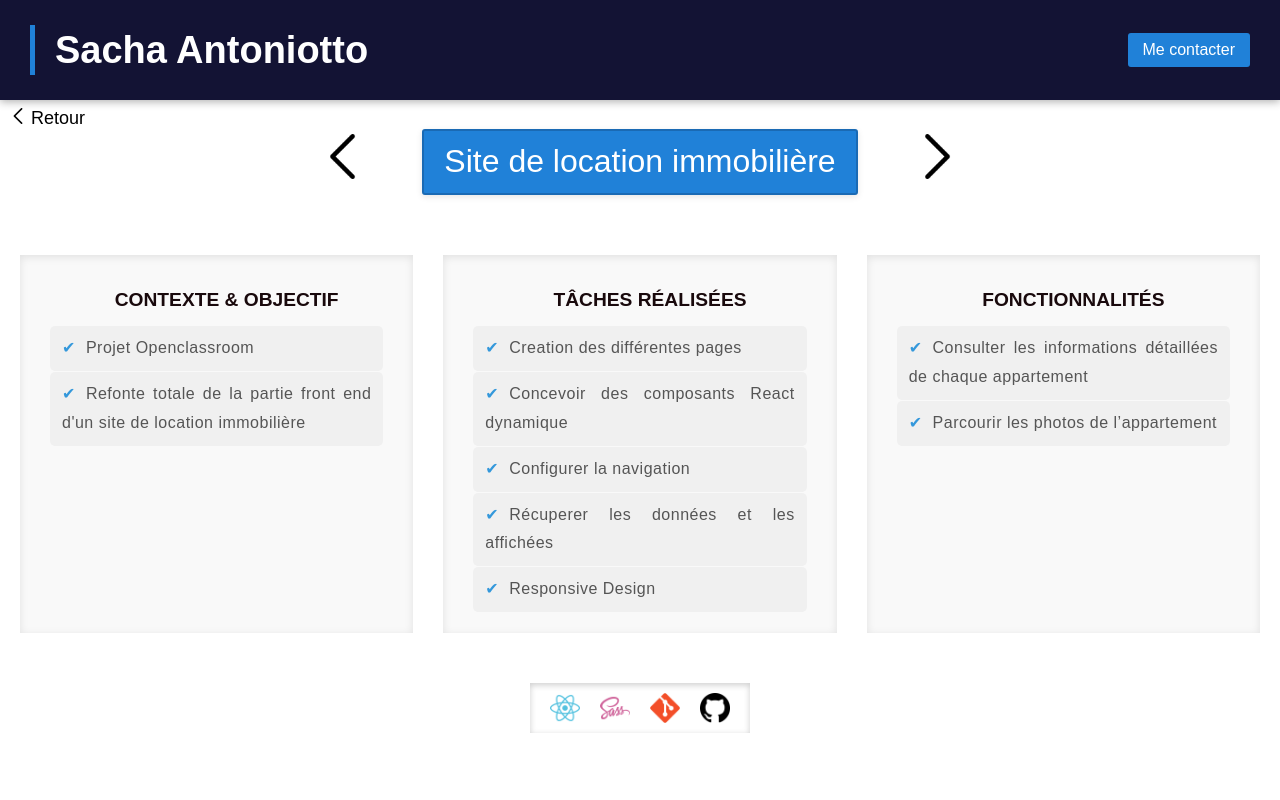
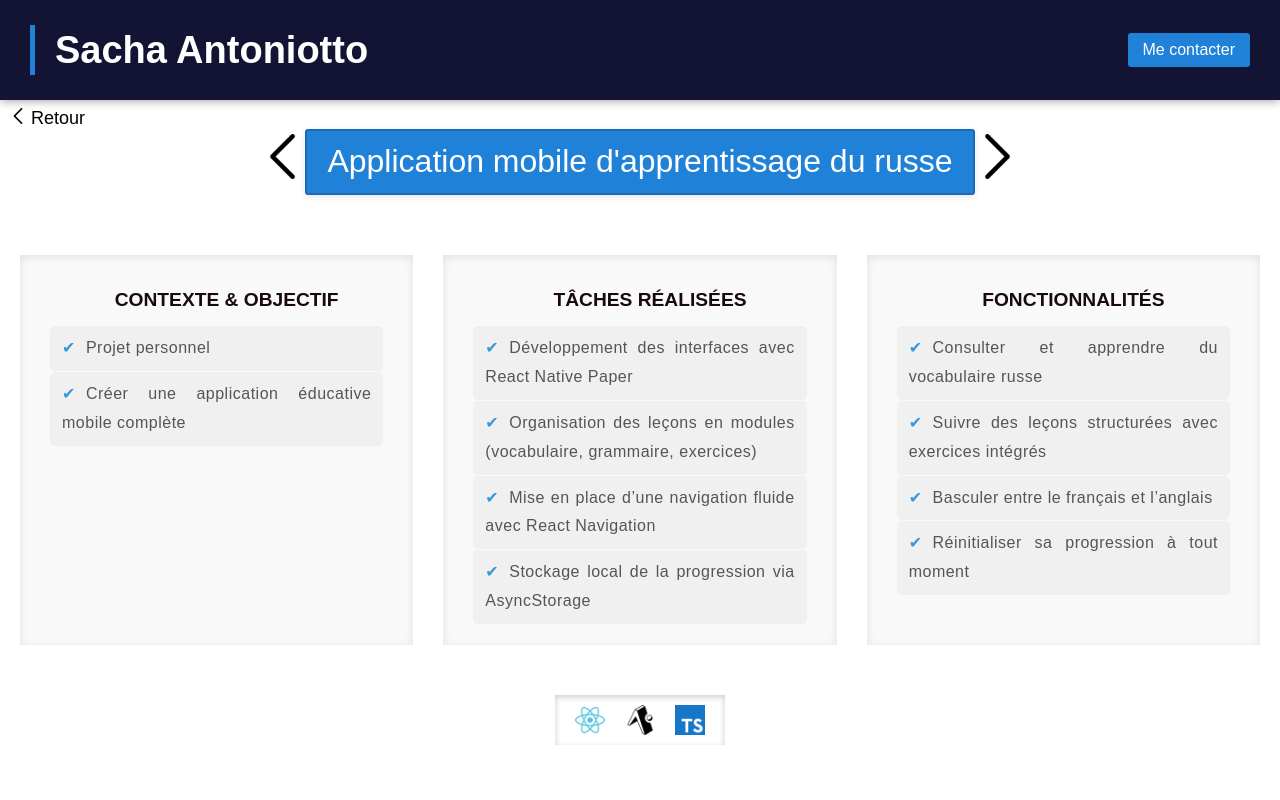
Before and after one commit to sachaa38/pf, a React (Create React App) app: page /Projet/0 in a window 1280 px wide. Shown: the top 800 px of the page. Built offline with nearby package versions, Linux system fonts and the light colour scheme.

Commit message:
ajout re

```diff
--- a/src/assets/index.js
+++ b/src/assets/index.js
@@ -1,5 +1,5 @@
 import videoTableauDeBord from "../videos/videoTableauDeBord.mp4"
-import videoKasa from "../videos/videoKasa.mp4"
+import videoRusse from "../videos/videoRusse.mp4"
 import videoMonVieuxGrimoire from "../videos/videomonvieuxgrimoire.mp4"
 import videoCoinCalculator from "../videos/coinCalculator.mp4"
 import videoJusticeBalance from "../videos/justiceBalance.mp4"
@@ -16,23 +16,33 @@ import tsLogo from "../images/tsLogo.webp"
 import expoLogo from "../images/expoLogo.png"
 
 export const projets = [
-    {
-        titre:"Site de location immobilière",
-        description:
-            "Dans ce projet, j'ai implémenté le front-end d'une application en utilisant React. Mon rôle a consisté à développer la logique de présentation des données et à concevoir les composants React pour la création d'interfaces utilisateur dynamiques. J'ai utilisé React Router pour configurer la navigation entre les différentes pages de l'application. Le projet s'est concentré exclusivement sur le développement front-end, en me basant sur les maquettes fournies et en utilisant des données simulées extraites d'un fichier JSON. J'ai démarré le projet avec Create React App pour simplifier la configuration initiale de l'application React, et j'ai utilisé Node.js pour exécuter du code JavaScript en dehors du navigateur."
-        ,
-        video: videoKasa,
-        competences: "React, SASS, JavaScript",
-        formation: true,
-        desc: "Développement d'une application front-end en React avec une navigation fluide via React Router et des composants dynamiques pour une interface utilisateur moderne.",
-        id: "3",
-        obj: ["Projet Openclassroom","Refonte totale de la partie front end d'un site de location immobilière"],
-        tache: ["Creation des différentes pages","Concevoir des composants React dynamique", "Configurer la navigation","Récuperer les données et les affichées", "Responsive Design"],
-        fonction: ["Consulter les informations détaillées de chaque appartement","Parcourir les photos de l’appartement"],
-        logoComp: [reactLogo, sassLogo, gitLogo, github],
-        lien: "https://github.com/sachaa38/react.git"
-
-    },
+  {
+    titre: "Application mobile d'apprentissage du russe",
+    description:
+        "J'ai développé une application mobile d'apprentissage du russe en utilisant React Native avec Expo. Cette application multilingue (français et anglais) propose un parcours structuré autour de leçons de vocabulaire, de grammaire, et d'exercices pratiques. Une section dédiée au vocabulaire permet de revoir l'essentiel, tandis qu'une page de paramètres permet de réinitialiser sa progression. J'ai utilisé la bibliothèque React Native Paper pour un design cohérent et accessible. L'application intègre également de la monétisation via des publicités, et exploite le stockage local pour sauvegarder les données de progression de l'utilisateur.",
+    video: videoRusse, // à remplacer par le bon lien vidéo si tu en as un
+    competences: "React Native, Expo, TypeScript, React Native Paper, AsyncStorage",
+    formation: false,
+    desc: "Application mobile éducative pour l'apprentissage du russe, avec gestion de la progression utilisateur, interface multilingue et intégration publicitaire.",
+    id: "4",
+    obj: ["Projet personnel", "Créer une application éducative mobile complète"],
+    tache: [
+        "Développement des interfaces avec React Native Paper",
+        "Organisation des leçons en modules (vocabulaire, grammaire, exercices)",
+        "Mise en place d’une navigation fluide avec React Navigation",
+        "Stockage local de la progression via AsyncStorage",
+        "Ajout de la monétisation avec AdMob"
+    ],
+    fonction: [
+        "Consulter et apprendre du vocabulaire russe",
+        "Suivre des leçons structurées avec exercices intégrés",
+        "Basculer entre le français et l’anglais",
+        "Réinitialiser sa progression à tout moment"
+    ],
+    logoComp: [reactLogo, expoLogo, tsLogo], // mets les bons logos ici
+    lien: "Lien non disponible" // si tu as un dépôt
+}
+,
     {
         titre:"Site de notation de livres",
         description:
```
Also changed, not shown: 1 other file (tests, documents, lock files or other folders).
